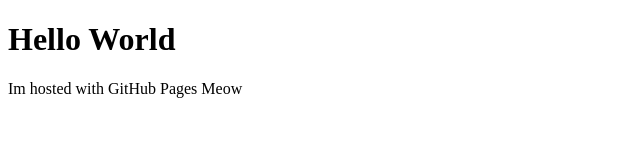
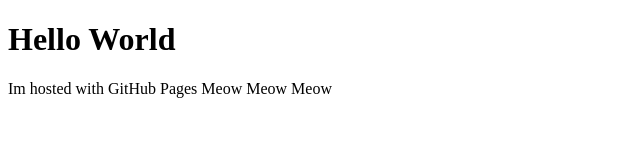
Before and after one commit to Myo-yoshi/CPSC329_Final, a plain HTML site: page index.html in a window 1280 px wide. Shown: the whole page, without its empty margins (0-640 px from the left). Drawn offline with Linux system fonts and the light colour scheme.

Commit message:
Update index.html

```diff
--- a/index.html
+++ b/index.html
@@ -2,6 +2,6 @@
 <html>
     <body>
         <h1>Hello World</h1>
-        <p>Im hosted with GitHub Pages Meow</p>
+        <p>Im hosted with GitHub Pages Meow Meow Meow </p>
     </body>
 </html>
```
